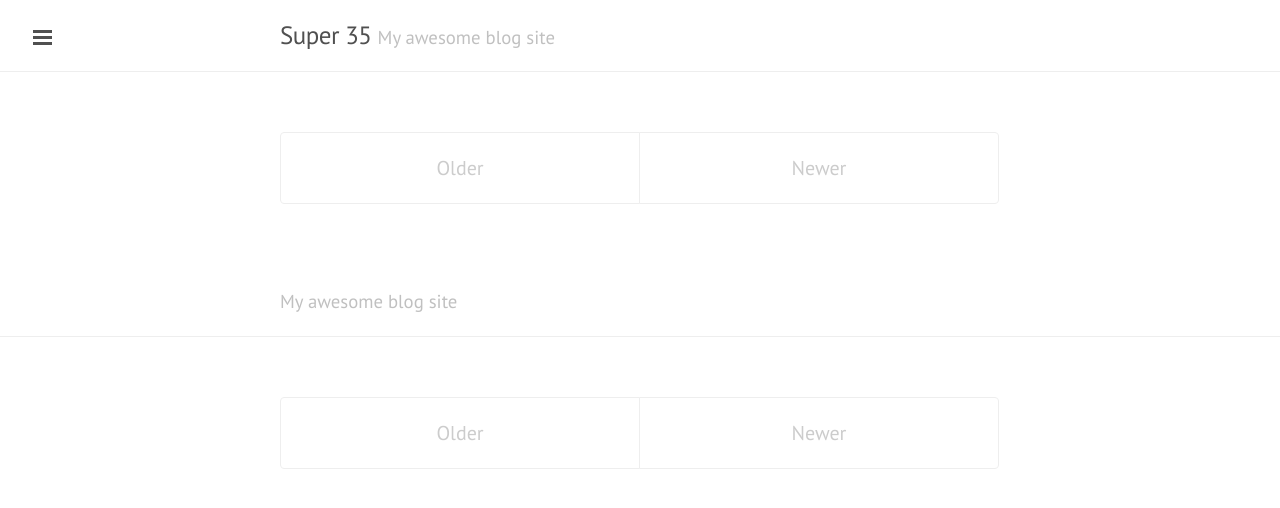
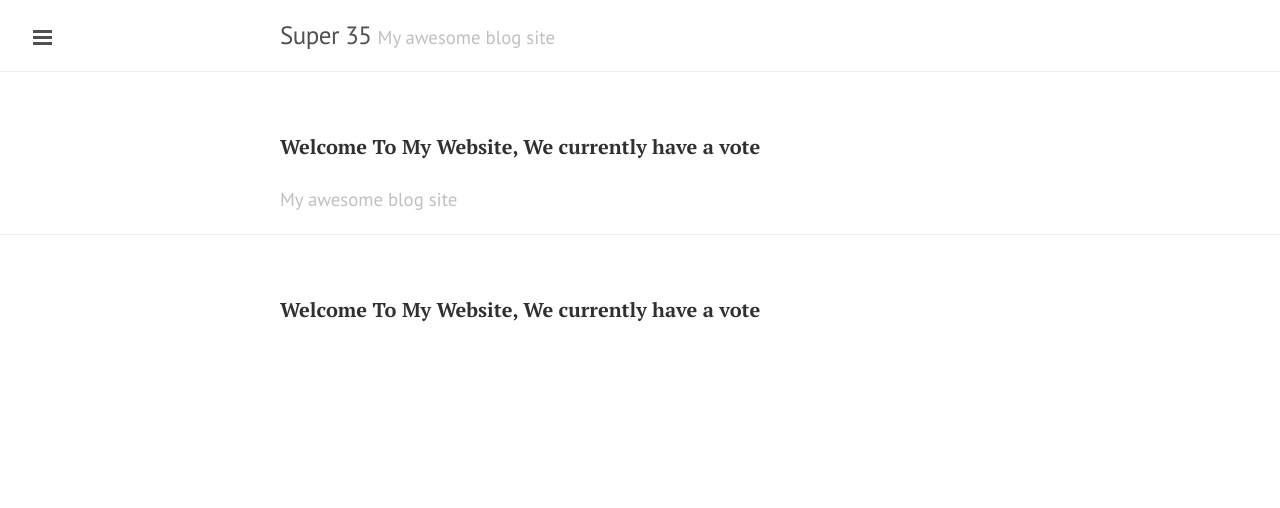
Before and after one commit to Super35/Super35.github.io, a Jekyll site: the page built from index.html, in a window 1280 px wide. Shown: the top 508 px of the page. Built offline with Jekyll 4.4.1, drawn with Linux system fonts in a browser that asks for light colours; the list of posts is cut into pages by our own code.

Commit message:
Update index.html

```diff
--- a/index.html
+++ b/index.html
@@ -2,36 +2,7 @@
 layout: default
 title: Home
 ---
+<strong>Welcome To My Website,
+ We currently have a vote</strong>
 
-<div class="posts">
-  {% for post in paginator.posts %}
-  <div class="post">
-    <h1 class="post-title">
-      <a href="{{ post.url }}">
-        {{ post.title }}
-      </a>
-    </h1>
-
-    <span class="post-date">{{ post.date | date_to_string }}</span>
-
-    {{ post.content }}
-  </div>
-  {% endfor %}
 </div>
-
-<div class="pagination">
-  {% if paginator.next_page %}
-    <a class="pagination-item older" href="/page{{paginator.next_page}}">Older</a>
-  {% else %}
-    <span class="pagination-item older">Older</span>
-  {% endif %}
-  {% if paginator.previous_page %}
-    {% if paginator.page == 2 %}
-      <a class="pagination-item newer" href="/">Newer</a>
-    {% else %}
-      <a class="pagination-item newer" href="/page{{paginator.previous_page}}">Newer</a>
-    {% endif %}
-  {% else %}
-    <span class="pagination-item newer">Newer</span>
-  {% endif %}
-</div>
```
